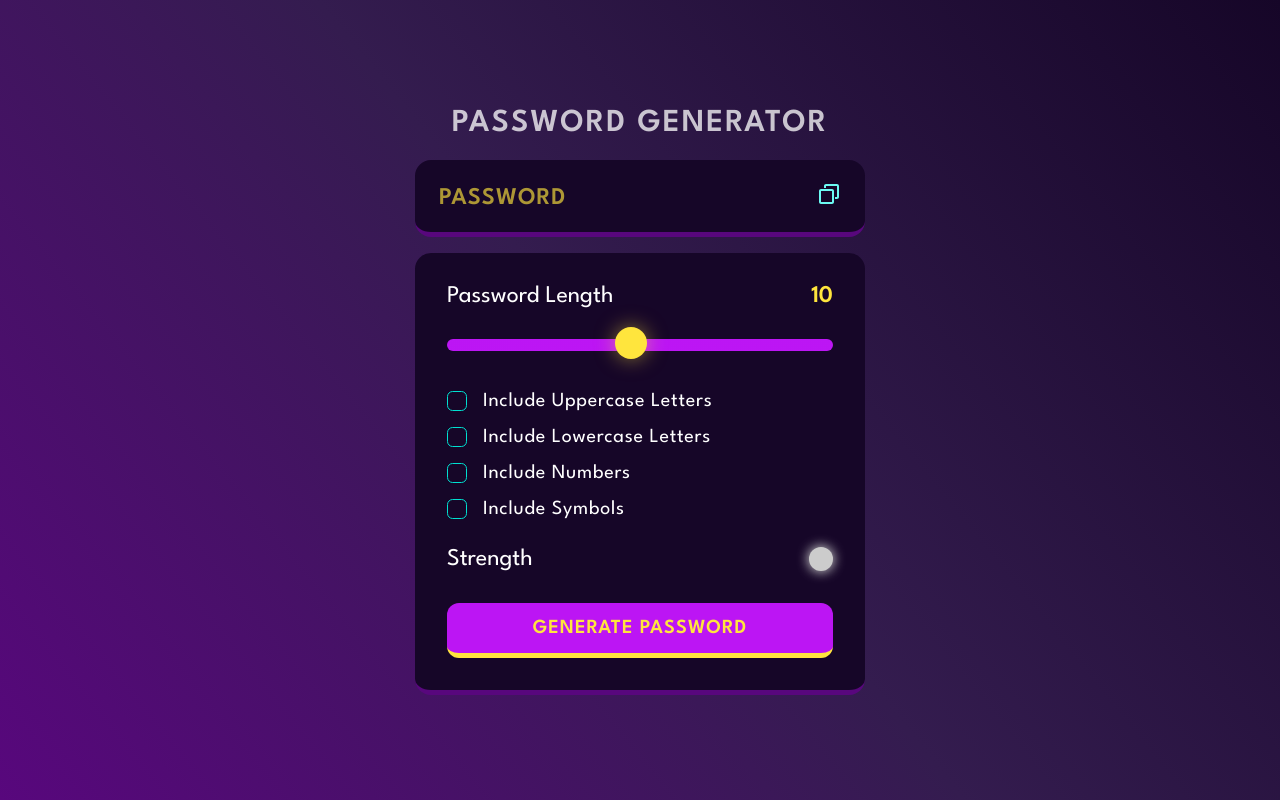
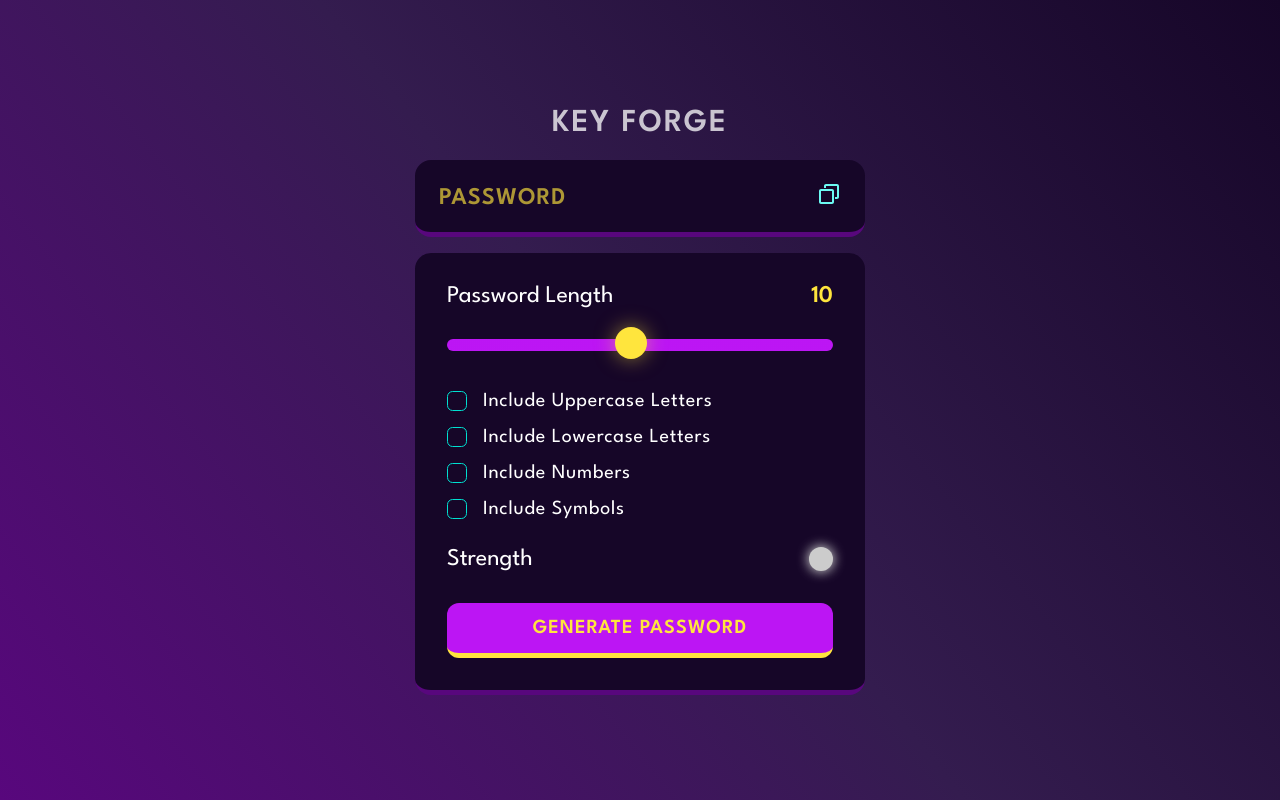
Before and after one commit to itzaditya08/KeyForge, a plain HTML site: page index.html in a window 1280 px wide. Drawn offline with Linux system fonts and the light colour scheme.

Commit message:
Add Final Changes to Key Forge

```diff
--- a/index.html
+++ b/index.html
@@ -4,10 +4,10 @@
     <meta charset="UTF-8" />
     <meta http-equiv="X-UA-Compatible" content="IE=edge" />
     <meta name="viewport" content="width=device-width, initial-scale=1.0" />
-    <title>Password Generator</title>
+    <title>Key Forge</title>
     <script src="./script.js" defer></script>
 
-    <link rel="icon" type="image/x-icon" href="/assets/favicon.ico" />
+    <link rel="icon" href="/images/favicon.png" type="image/x-icon">
     <link rel="preconnect" href="https://fonts.googleapis.com" />
     <link rel="preconnect" href="https://fonts.gstatic.com" crossorigin />
     <link
@@ -22,7 +22,7 @@
       <div class="container">
         <!-- Heading  -->
         <div>
-          <h1 class="heading">Password Generator</h1>
+          <h1 class="heading">Key Forge</h1>
         </div>
 
         <!-- Display Container  -->
```
Also changed, not shown: images/favicon.png (added).
